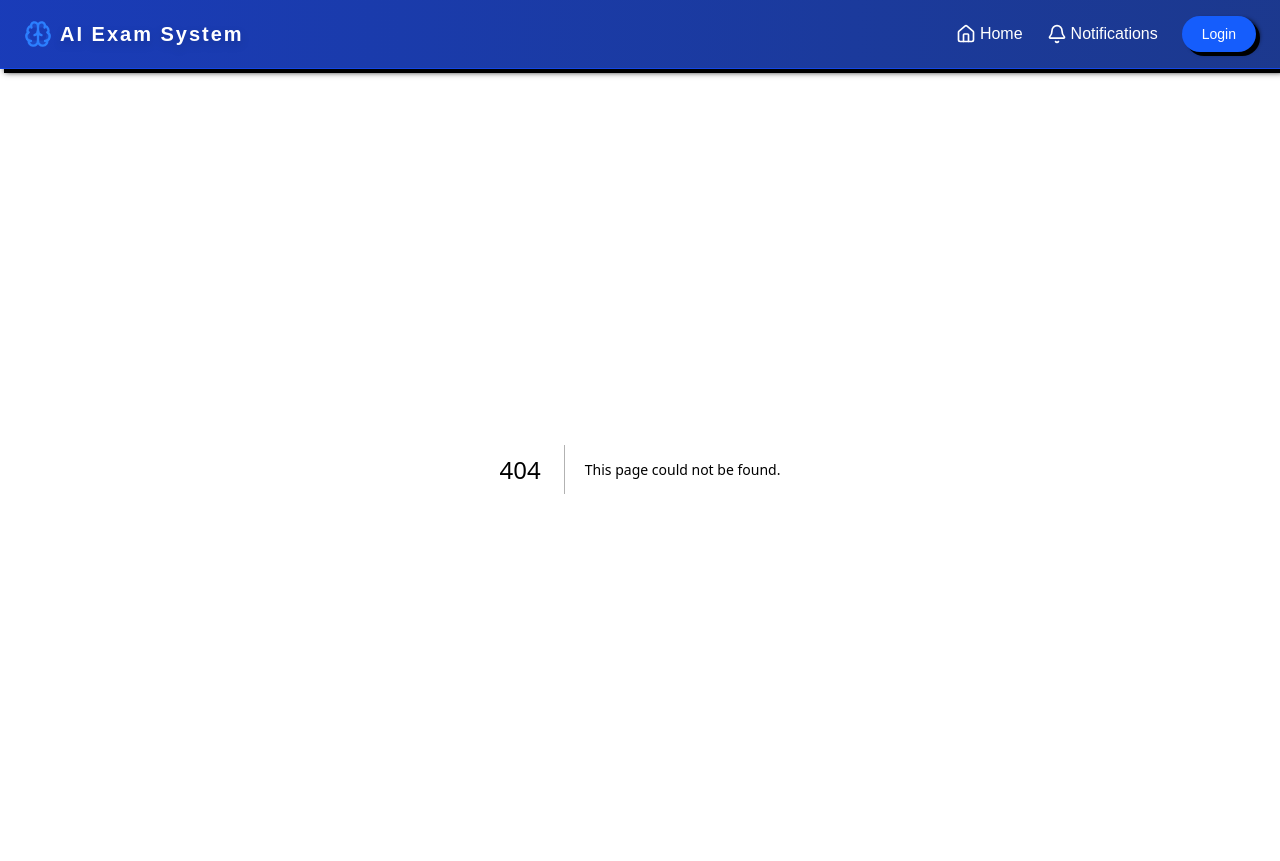
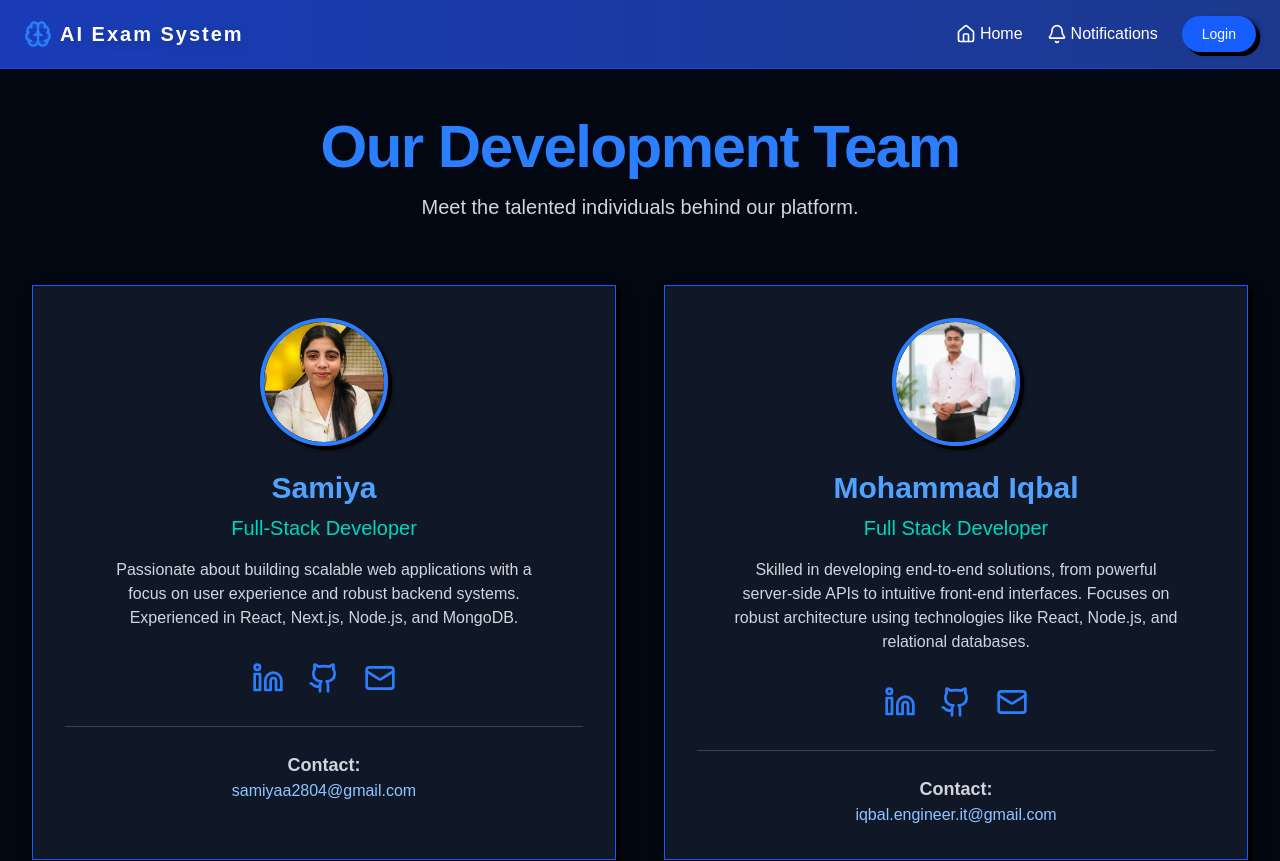
Before and after one commit to samiya2804/ExamSystem, a Next.js app: page /developers in a window 1280 px wide. Before the commit this address had no page. Shown: the top 861 px of the page. Built offline with nearby package versions, Linux system fonts and the light colour scheme.

Commit message:
add developer page

```diff
--- /dev/null
+++ b/src/app/developers/page.tsx
@@ -0,0 +1,101 @@
+import React from 'react';
+import Image from 'next/image';
+import { Github, Linkedin, Mail } from 'lucide-react';
+
+type Developer = {
+  id: number;
+  name: string;
+  role: string;
+  bio: string;
+  image: string;
+  githubUrl: string;
+  linkedinUrl: string;
+  email: string;
+};
+
+const developers: Developer[] = [
+  {
+    id: 1,
+    name: "Samiya",
+    role: "Full-Stack Developer",
+    bio: "Passionate about building scalable web applications with a focus on user experience and robust backend systems. Experienced in React, Next.js, Node.js, and MongoDB.",
+    image: "/assests/samiyaphoto.jpg",
+    githubUrl: "https://github.com/samiya2804",
+    linkedinUrl: "https://www.linkedin.com/in/samiya-06100729a/",
+    email: "samiyaa2804@gmail.com",
+  },
+  {
+    id: 2,
+    name: "Mohammad Iqbal",
+    role: "Full Stack Developer",
+    bio: "Skilled in developing end-to-end solutions, from powerful server-side APIs to intuitive front-end interfaces. Focuses on robust architecture using technologies like React, Node.js, and relational databases.",
+    image: "/assests/iqbal.jpg",
+    githubUrl: "https://github.com/moiqbalbbdniit",
+    linkedinUrl: "https://www.linkedin.com/in/moiqbalbbdniit/",
+    email: "iqbal.engineer.it@gmail.com",
+  },
+];
+
+export default function DevelopersPage() {
+  return (
+    <div className="min-h-screen bg-gray-950 text-gray-100 py-12 px-4 sm:px-6 lg:px-8">
+      <div className="max-w-7xl mx-auto">
+        <div className="text-center">
+          <h1 className="text-4xl font-extrabold text-blue-500 sm:text-5xl lg:text-6xl tracking-tight">
+            Our Development Team
+          </h1>
+          <p className="mt-4 text-xl text-gray-300">
+            Meet the talented individuals behind our platform.
+          </p>
+        </div>
+
+        <div className="mt-16 grid grid-cols-1 gap-12 sm:grid-cols-2 lg:grid-cols-2">
+          {developers.map((dev) => (
+            <div
+              key={dev.id}
+              className="bg-gray-900 rounded-lg shadow-xl overflow-hidden transform hover:scale-105 transition-transform duration-300 ease-in-out border border-blue-600"
+            >
+              <div className="p-8">
+                <div className="flex flex-col items-center">
+                  <div className="relative w-32 h-32 rounded-full overflow-hidden border-4 border-blue-500 shadow-lg">
+                    <Image
+                      src={dev.image}
+                      alt={`Image of ${dev.name}`}
+                      fill
+                      style={{ objectFit: 'cover' }}
+                      className="rounded-full"
+                    />
+                  </div>
+                  <h2 className="mt-6 text-3xl font-bold text-blue-400">{dev.name}</h2>
+                  <p className="mt-2 text-xl font-medium text-teal-400">{dev.role}</p>
+                  <p className="mt-4 text-gray-300 text-center max-w-md">
+                    {dev.bio}
+                  </p>
+                </div>
+
+                <div className="mt-8 flex justify-center space-x-6">
+                  <a href={dev.linkedinUrl} target="_blank" rel="noopener noreferrer" className="text-blue-500 hover:text-blue-400 transition-colors duration-200">
+                    <Linkedin className="h-8 w-8" />
+                  </a>
+                  <a href={dev.githubUrl} target="_blank" rel="noopener noreferrer" className="text-blue-500 hover:text-blue-400 transition-colors duration-200">
+                    <Github className="h-8 w-8" />
+                  </a>
+                  <a href={`mailto:${dev.email}`} className="text-blue-500 hover:text-blue-400 transition-colors duration-200">
+                    <Mail className="h-8 w-8" />
+                  </a>
+                </div>
+
+                <div className="mt-8 pt-6 border-t border-gray-700 text-center">
+                  <p className="text-lg font-semibold text-gray-300">Contact:</p>
+                  <p className="text-blue-300 hover:text-blue-200 transition-colors duration-200">
+                    <a href={`mailto:${dev.email}`}>{dev.email}</a>
+                  </p>
+                </div>
+              </div>
+            </div>
+          ))}
+        </div>
+      </div>
+    </div>
+  );
+}
```
Also changed, not shown: public/assests/iqbal.jpg (added), public/assests/samiyaphoto.jpg (added).
